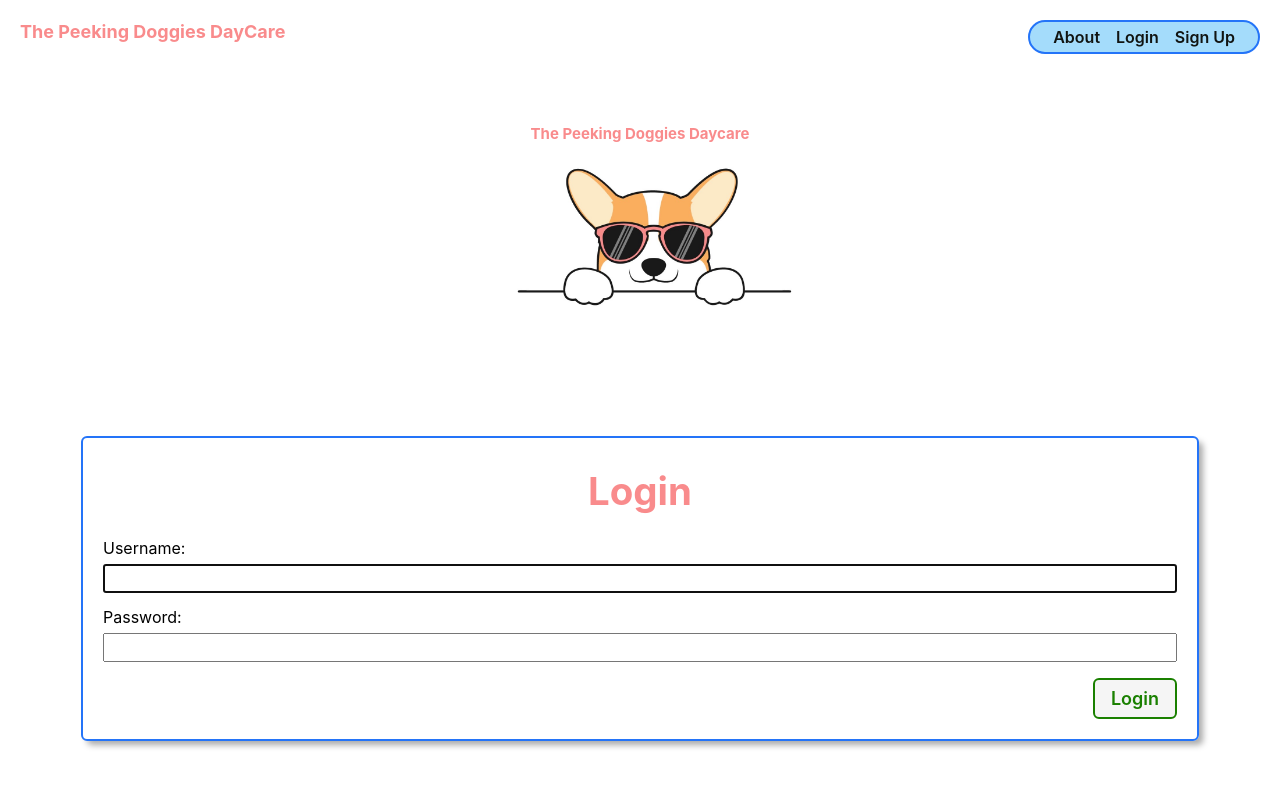
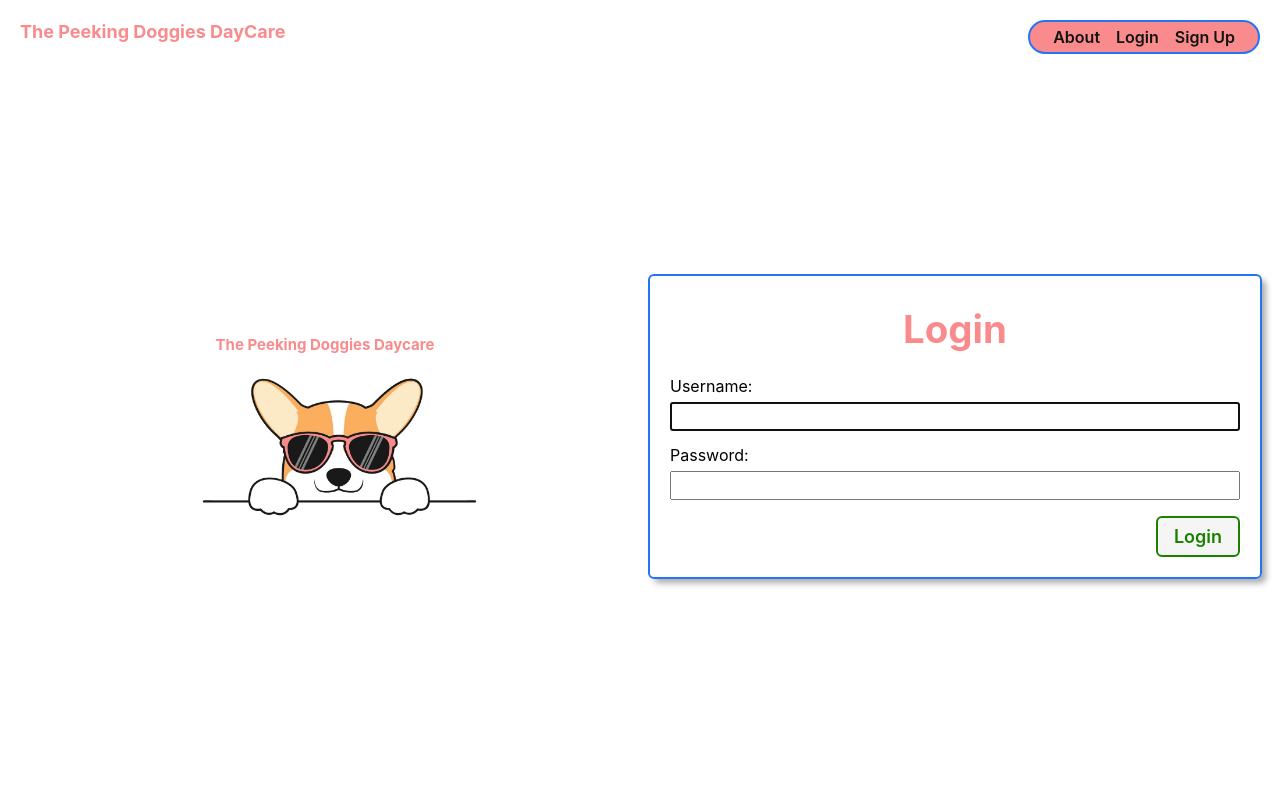
Before and after one commit to JJK70/doggies-daycare, a Django app: page / in a window 1280 px wide. Run offline with Django 4.2, Linux system fonts and the light colour scheme.

Commit message:
finish styling pages

```diff
--- a/main_app/static/css/base.css
+++ b/main_app/static/css/base.css
@@ -26,8 +26,8 @@ body {
     'Oxygen', 'Ubuntu', 'Cantarell', 'Fira Sans', 'Droid Sans',
     'Helvetica Neue', sans-serif;
   min-height: 100vh;
-  --nav-bg: #f98b8c;
-  --nav-bg-ff: #f98b8c;
+  /* --nav-bg: #f98b8c; */
+  /* --nav-bg-ff: #f98b8c; */
   --borders: rgb(36, 116, 248) solid 2px;
   --text-color: rgb(17, 20, 17);
   --link-hover-color: rgb(16, 56, 158);
@@ -161,6 +161,22 @@ nav li {
   font-size: var(--font-reg);
 }
 
+.top {
+  text-decoration: none;
+  color:#f98b8c;
+  font-size: 18px;
+  font-weight:bold;
+  margin-top: -12px;
+}
+
+.top:hover {
+  color: rgb(16, 56, 158);
+}
+
+h1 {
+  color: #f98b8c;
+}
+
 @media only screen and (min-width: 768px) {
   header {
     position: sticky;
@@ -205,7 +221,7 @@ nav li {
   }
 
   .page-header img {
-    height: 50px;
+    height: 100px;
     margin-left:20px;
   }
 
@@ -239,7 +255,7 @@ nav li {
   nav,
   .header-logo-container {
     margin: 0;
-    background: var(--nav-bg-ff);
+    background-color: #f98b8c;
     border: var(--borders);
     border-radius: 18px;
   }
@@ -263,25 +279,8 @@ nav li {
 
     nav,
     .header-logo-container {
-      background: rgba(104, 197, 248, .6);
       -webkit-backdrop-filter: blur(3px);
       backdrop-filter: blur(3px);
     }
   }
 }
-
-.top {
-  text-decoration: none;
-  color:#f98b8c;
-  font-size: 18px;
-  font-weight:bold;
-  margin-top: -12px;
-}
-
-.top:hover {
-  color: rgb(16, 56, 158);
-}
-
-h1 {
-  color: #f98b8c;
-}
--- a/main_app/static/css/home.css
+++ b/main_app/static/css/home.css
@@ -28,7 +28,7 @@ main > section {
   flex-direction: column;
   justify-content: center;
   align-items: center;
-  width: 80%;
+  width: 100%;
 }
 
 .login h1 {
@@ -65,7 +65,7 @@ main > section {
   }
 
   main > section {
-    width: 90%;
+    width: 50%;
   }
 
   .login {
--- a/main_app/templates/home.html
+++ b/main_app/templates/home.html
@@ -8,9 +8,6 @@
 {% block content %}
 
 <section class="logo-container text-center">
-  {% comment %} <div class="dog-container">
-    <img src="{% static 'images/PeekingDog-19.svg' %}" alt="The Peeking Doggie DayCare Dog" />
-  </div> {% endcomment %}
   <h1>The Peeking Doggies Daycare</h1>
  <img
     src="{% static 'images/hp_img.jpg' %}"
--- a/main_app/templates/signup.html
+++ b/main_app/templates/signup.html
@@ -9,7 +9,9 @@
 
 <div class="page-header">
   <h1>Sign Up</h1>
-  <img src="{% static 'images/nerd-cat.svg' %}" alt="A cat using a computer"/>
+  <img src="{% static 'images/PeekingDog-16.svg' %}"
+  alt="A cat using a computer"
+  height="200px"/>
 </div>
 {% if error_message %}
   <p class="red-text">{{ error_message }}</p>
```
Also changed, not shown: README.md (added), main_app/static/images/background.jpg (deleted), 10 other files.
